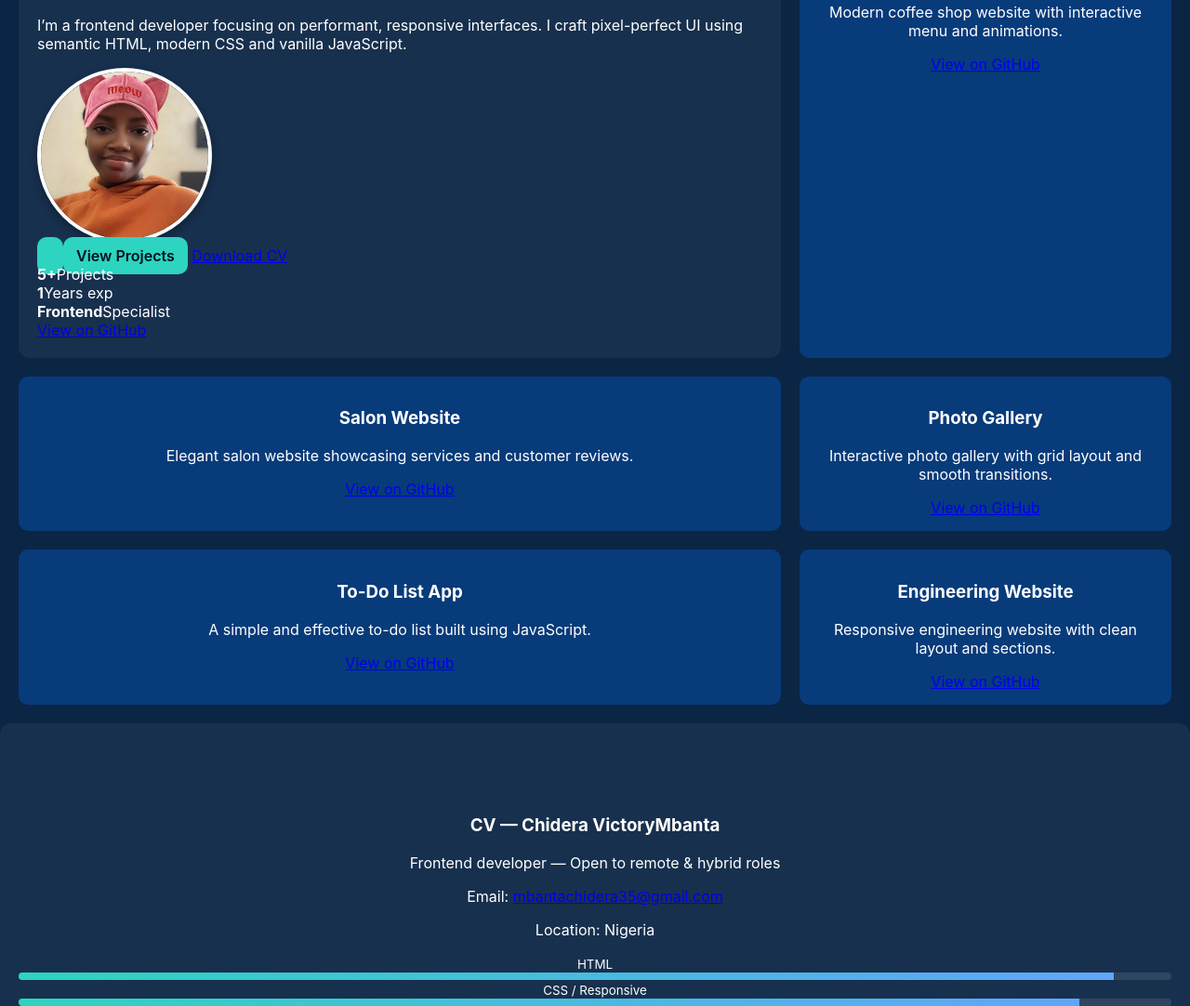
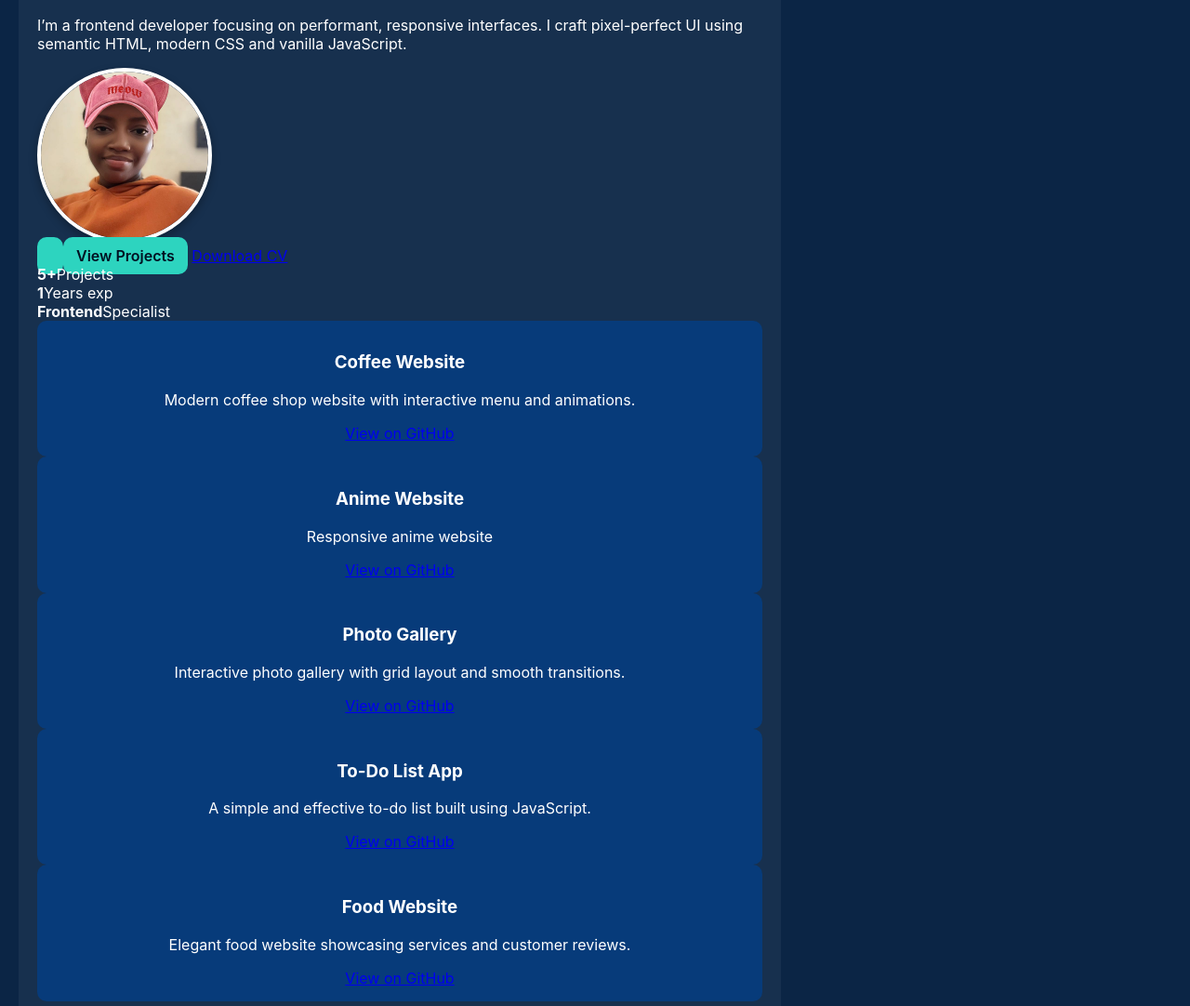
Before and after one commit to Noble1233/portfolio, a plain HTML site: page index.html in a window 1280 px wide. Shown: the part 310-1392 px from the top of the page at 93% size. Drawn offline with Linux system fonts and the light colour scheme.

Commit message:
Update index.html

```diff
--- a/index.html
+++ b/index.html
@@ -56,19 +56,17 @@
             <div class="stat"><strong>1</strong><span>Years exp</span></div>
             <div class="stat"><strong>Frontend</strong><span>Specialist</span></div>
           </div>
-            <a href="https://noble1233.github.io" class="btn">View on GitHub</a>
-            </div>
 
             <div class="project-card">
                 <h3>Coffee Website</h3>
                 <p>Modern coffee shop website with interactive menu and animations.</p>
-                <a href="https://noble1233.github.io/coffee/" class="btn">View on GitHub</a>
+                <a href="https://noble1233.github.io/brew/" class="btn">View on GitHub</a>
             </div>
 
             <div class="project-card">
-                <h3>Salon Website</h3>
-                <p>Elegant salon website showcasing services and customer reviews.</p>
-                <a href="https://noble1233.github.io/salon/" class="btn">View on GitHub</a>
+                <h3>Anime Website</h3>
+                <p>Responsive anime website</p>
+                <a href="https://noble1233.github.io/anime/" class="btn">View on GitHub</a>
             </div>
 
             <div class="project-card">
@@ -84,9 +82,9 @@
             </div>
 
             <div class="project-card">
-                <h3>Engineering Website</h3>
-                <p>Responsive engineering website with clean layout and sections.</p>
-                <a href="https://noble1233.github.io/lawson/" class="btn">View on GitHub</a>
+                <h3>Food Website</h3>
+                <p>Elegant food website showcasing services and customer reviews.</p>
+                <a href="https://noble1233.github.io/nig-food/" class="btn">View on GitHub</a>
             </div>
 
         </div>
```
